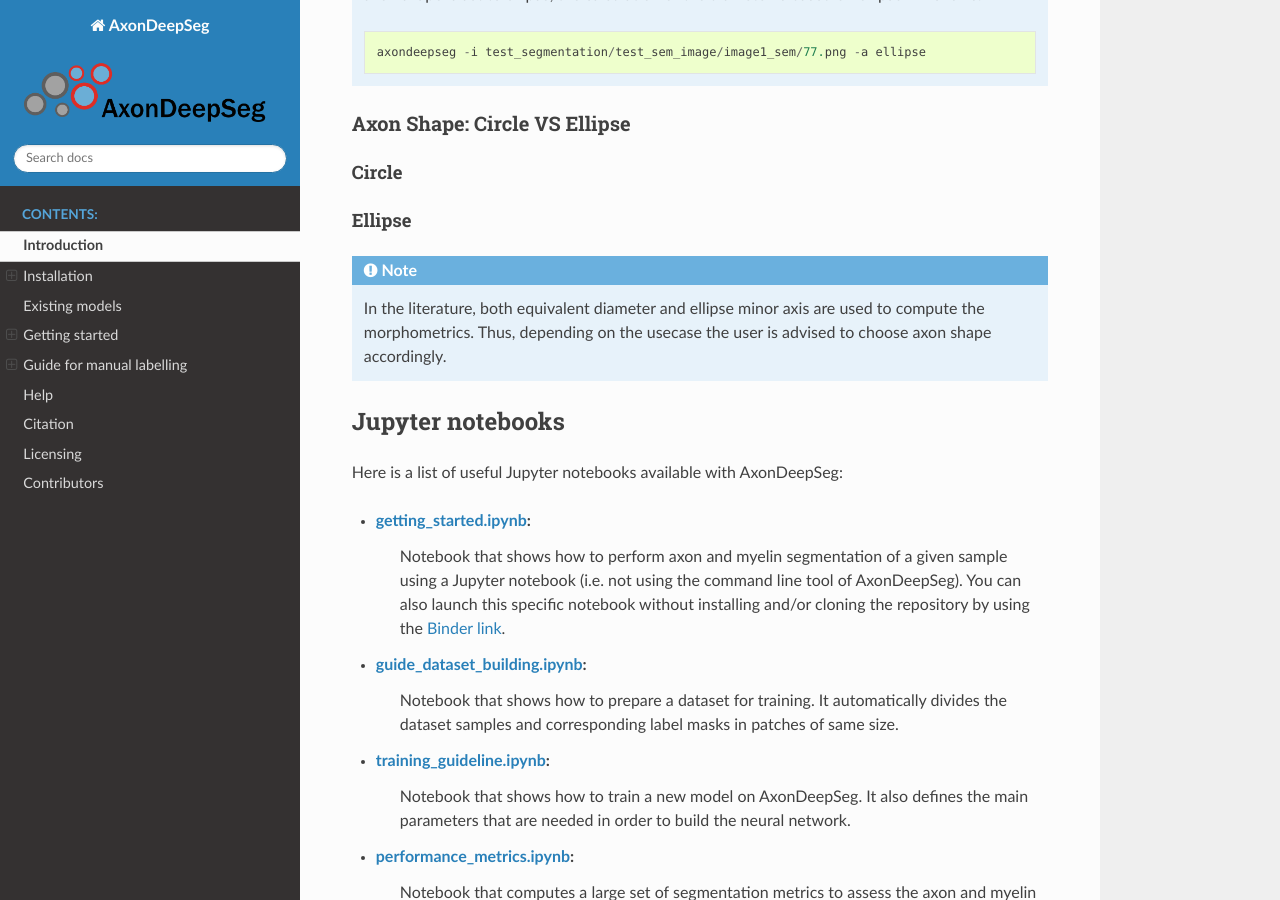
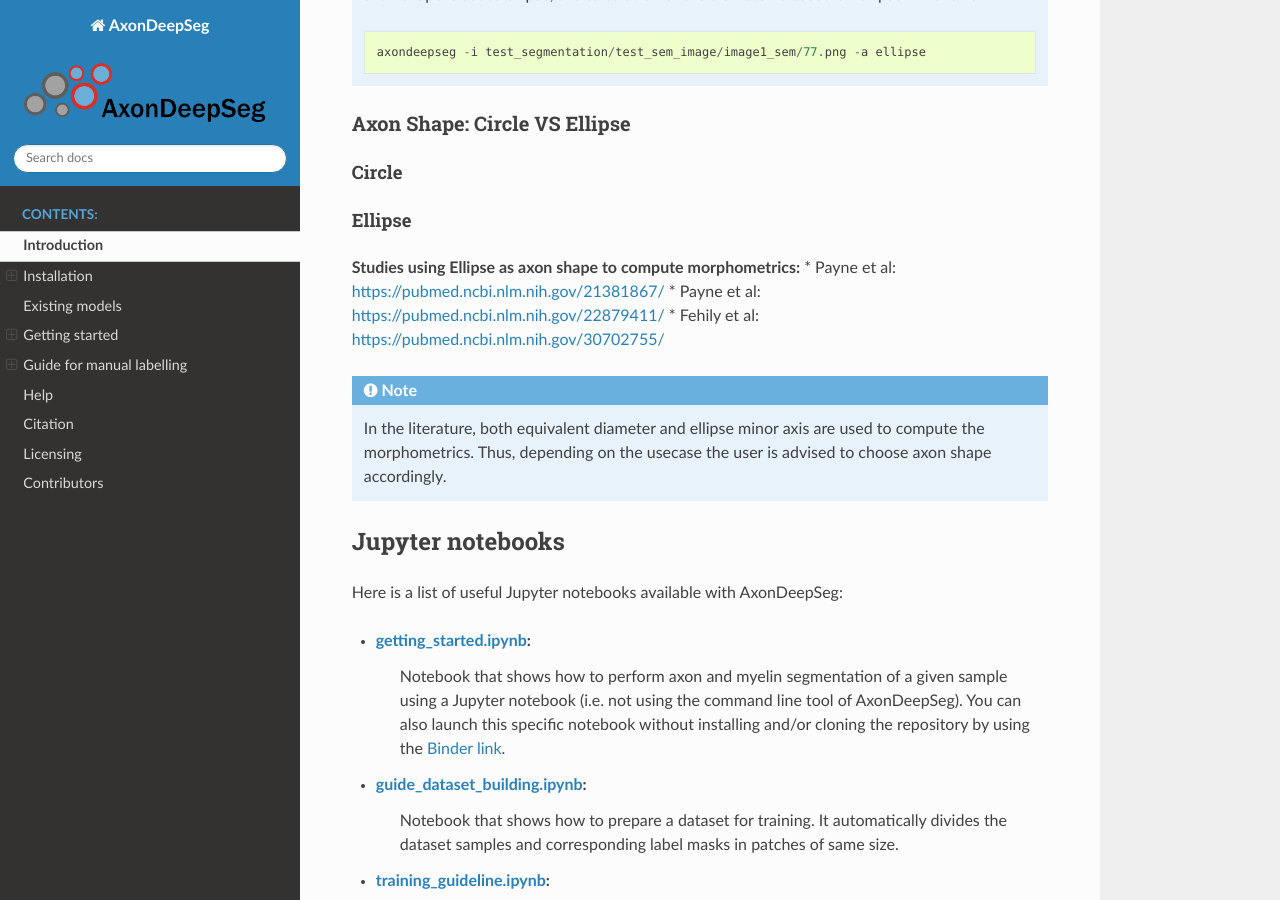
Before and after one commit to axondeepseg/axondeepseg, a Sphinx documentation site: the page built from docs/source/documentation.rst, in a window 1280 px wide and 900 px high, scrolled down 11837 px. Built offline with Sphinx 7.4.7 and the Read the Docs theme 2.0.0, drawn with Linux system fonts in a browser that asks for light colours.

Commit message:
Documentation: Add literature of ellipse axon shape

```diff
--- a/docs/source/documentation.rst
+++ b/docs/source/documentation.rst
@@ -362,8 +362,10 @@ Circle
 
 Ellipse
 ^^^^^^^
-
-
+**Studies using Ellipse as axon shape to compute morphometrics:**
+* Payne et al: https://pubmed.ncbi.nlm.nih.gov/21381867/
+* Payne et al: https://pubmed.ncbi.nlm.nih.gov/22879411/
+* Fehily et al: https://pubmed.ncbi.nlm.nih.gov/30702755/
 
 
 .. NOTE :: In the literature, both equivalent diameter and ellipse minor axis are used to compute the morphometrics.
```
